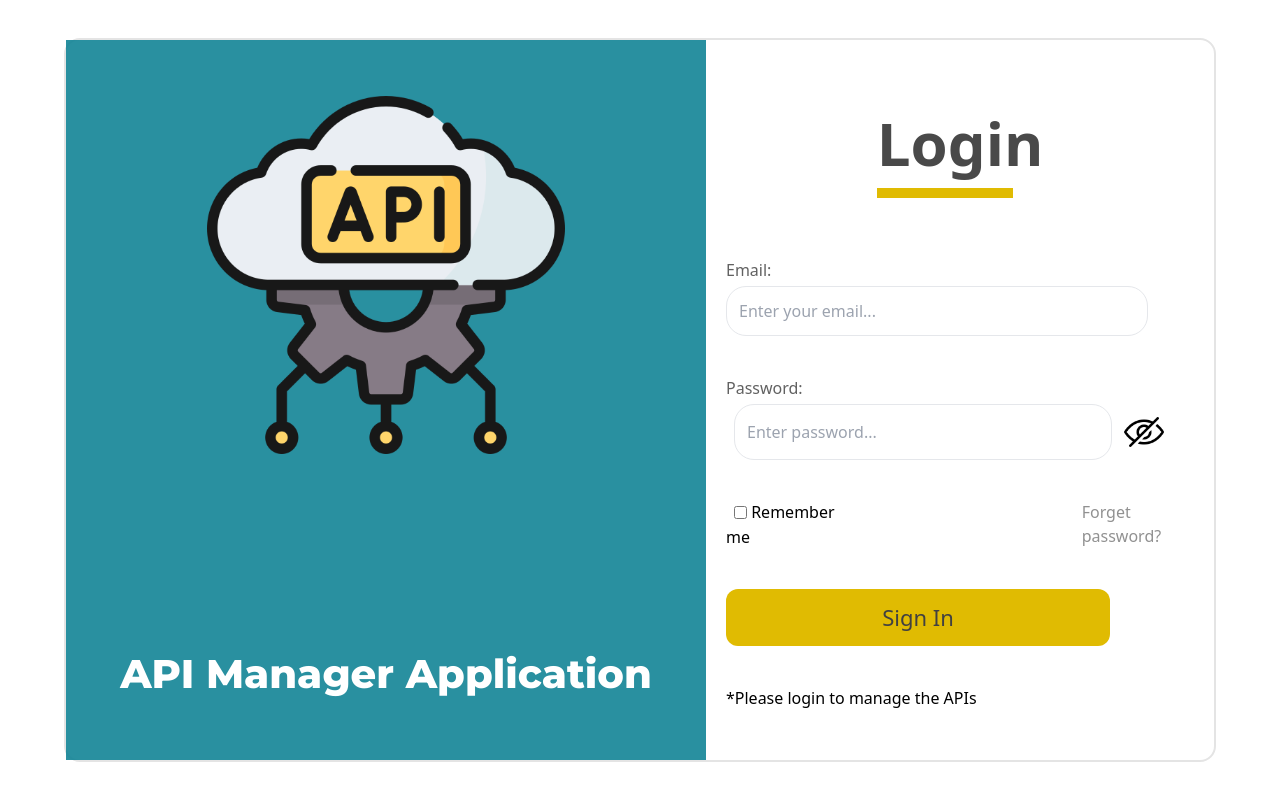
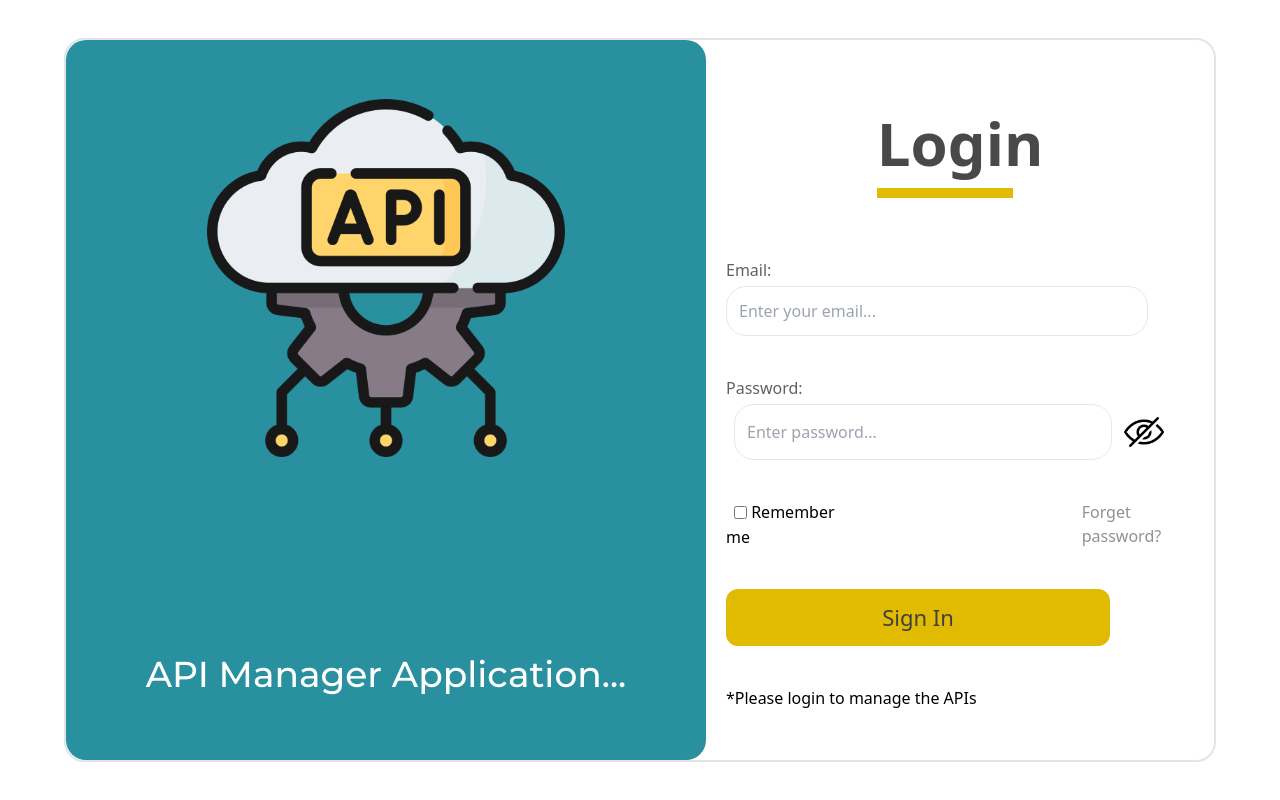
Before and after one commit to AritraChakraborty2003/API_Manager, a React (Vite) app in the folder Client/: page / in a window 1280 px wide. Built offline with nearby package versions, Linux system fonts and the light colour scheme.

Commit message:
Feat:Login form and dashboard section

```diff
--- a/Client/src/components/FormArea.jsx
+++ b/Client/src/components/FormArea.jsx
@@ -25,9 +25,9 @@ const FormArea = () => {
   };
   return (
     <div className="w-[100vw] h-[96vh] lg:h-[100vh] flex justify-center items-center">
-      <div className="w-[96vw] md:w-[90vw] border-[2.5px] rounded-[2vmin] border-[#e4e4e4] flex">
+      <div className="w-[96vw] md:w-[90vw] border-[2.5px] rounded-[2.5vmin] border-[#e4e4e4] flex">
         <div className="hidden lg:block">
-          <div className="leftHolder opacity-90 flex flex-col gap-y-7 justify-center items-center  w-[50vw] bg-[#128496] lg:h-[90vmin]">
+          <div className="leftHolder  rounded-[2.5vmin] opacity-90 flex flex-col gap-y-7 justify-center items-center  w-[50vw] bg-[#128496] lg:h-[90vmin]">
             <div className="imageHolder w-[28vw] h-[65vmin]">
               <img
                 src={require("../assets/api.png")}
@@ -35,8 +35,8 @@ const FormArea = () => {
               />
             </div>
 
-            <p className="text-white font-extrabold text-[5vmin] font-Montserrat">
-              API Manager Application
+            <p className="text-white font-medium text-[4.5vmin] font-Montserrat">
+              API Manager Application...
             </p>
           </div>
         </div>
```
